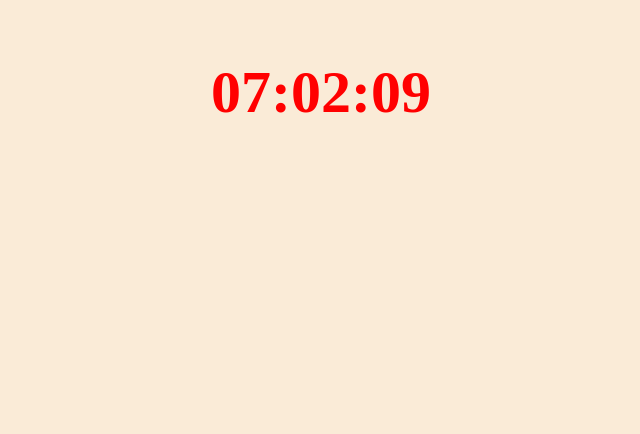
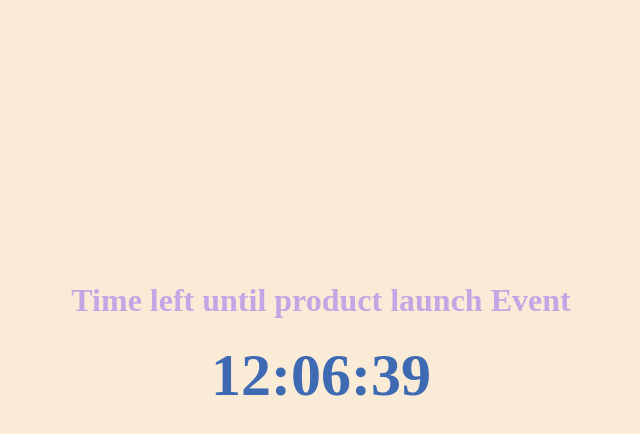
Before and after one commit to bharodiyamanthan/manthan-javascript-8566, a plain HTML site: page timing.html in a window 1280 px wide. Shown: the whole page, without its empty margins (319-959 px from the left). Drawn offline with Linux system fonts and the light colour scheme.

Commit message:
timing 19/1/25

```diff
--- a/timing.html
+++ b/timing.html
@@ -4,16 +4,71 @@
     <meta charset="UTF-8">
     <meta name="viewport" content="width=device-width, initial-scale=1.0">
     <title>Document</title>
-    <link rel="stylesheet" href="timing.css" type="text/css">
 
+    <style>
+     #countdown{
+    font-size :60px;
+    font-weight: 700;
+    color: rgb(62, 105, 179);
+  }
+  body{
+    background-color: antiquewhite;
+  }
+  .timer{
+    padding-top: 20%;
+  }
+  h1{
+    color: rgb(198, 165, 228);
+  }
+
+    </style>
 </head>
 <body>
     <center>
        <div class="timer">
-        <div id="countdown">07:02:15</div>
+        <h1>Time left until product launch Event</h1>
+        <div id="countdown">12:06:45</div>
+
        </div>
     </center>
 
-    <script src="timing.js"></script>
+    <script>
+        var seconds;
+var temp;
+
+function countdown() {
+    time = document.getElementById('countdown').innerHTML;
+    timeArray = time.split(':')
+    seconds = timeToSeconds(timeArray);
+    if (seconds == '') {
+        temp = document.getElementById('countdown');
+        temp.innerHTML = "00:00:00";
+        return;
+    }
+    seconds--;
+    temp = document.getElementById('countdown');
+    temp.innerHTML = secondsToTime(seconds);
+    timeoutMyOswego = setTimeout(countdown, 1000);
+}
+
+function timeToSeconds(timeArray) {
+    var minutes = (timeArray[0] * 60) + (timeArray[1] * 1);
+    var seconds = (minutes * 60) + (timeArray[2] * 1);
+    return seconds;
+}
+
+function secondsToTime(secs) {
+    var  hours = Math.floor(secs / (60 * 60));
+    hours = hours < 10 ? '0' + hours : hours;
+    var divisor_for_minutes = secs % (60 * 60);
+    var minutes = Math.floor(divisor_for_minutes / 60);
+    minutes = minutes < 10 ? '0' + minutes : minutes;
+    var divisor_for_seconds = divisor_for_minutes % 60;
+    var seconds = Math.ceil(divisor_for_seconds);
+    seconds = seconds < 10 ? '0' + seconds : seconds;
+    return hours + ':' + minutes + ':' + seconds;
+}
+countdown();
+    </script>
 </body>
 </html>
```
